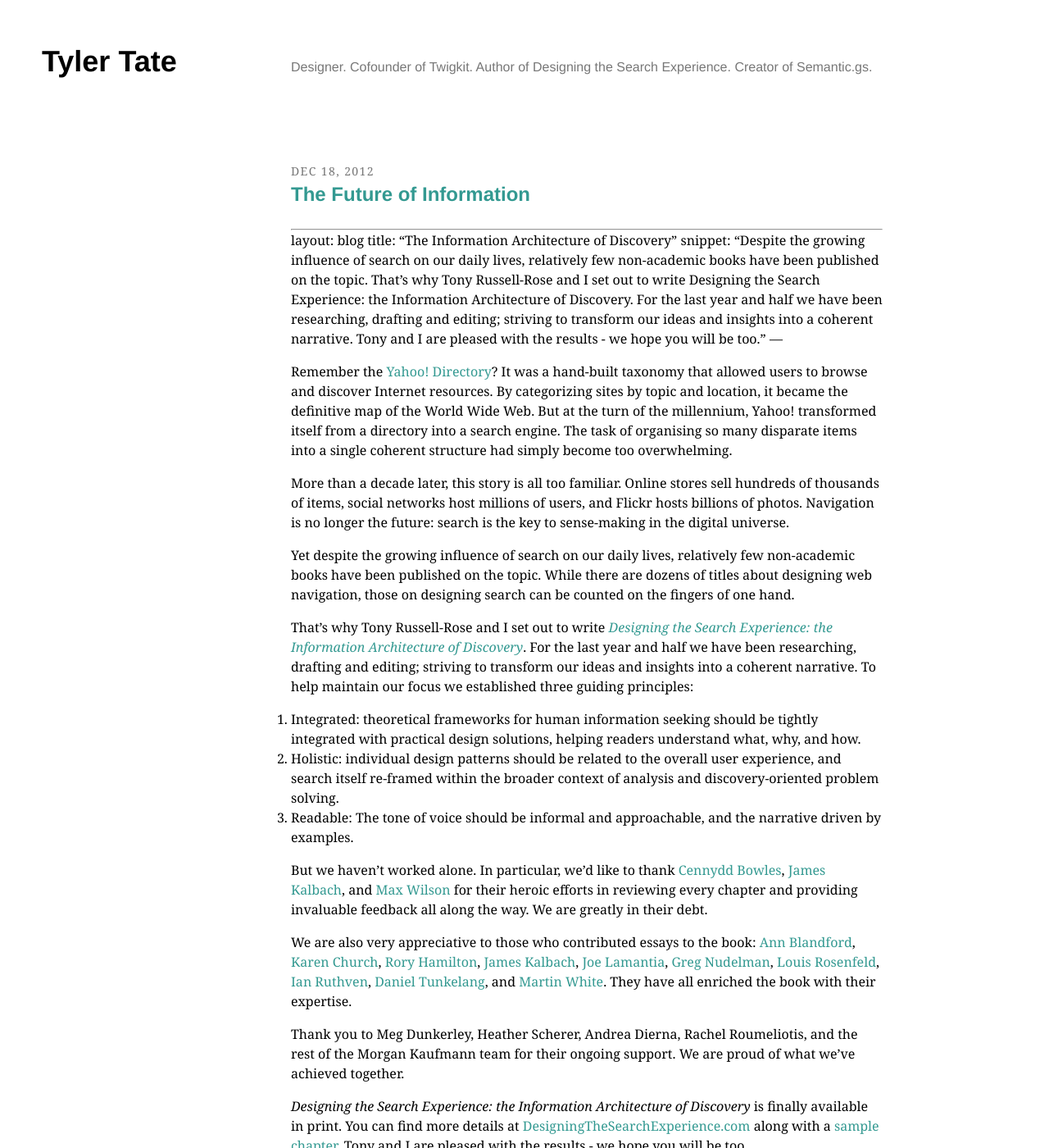
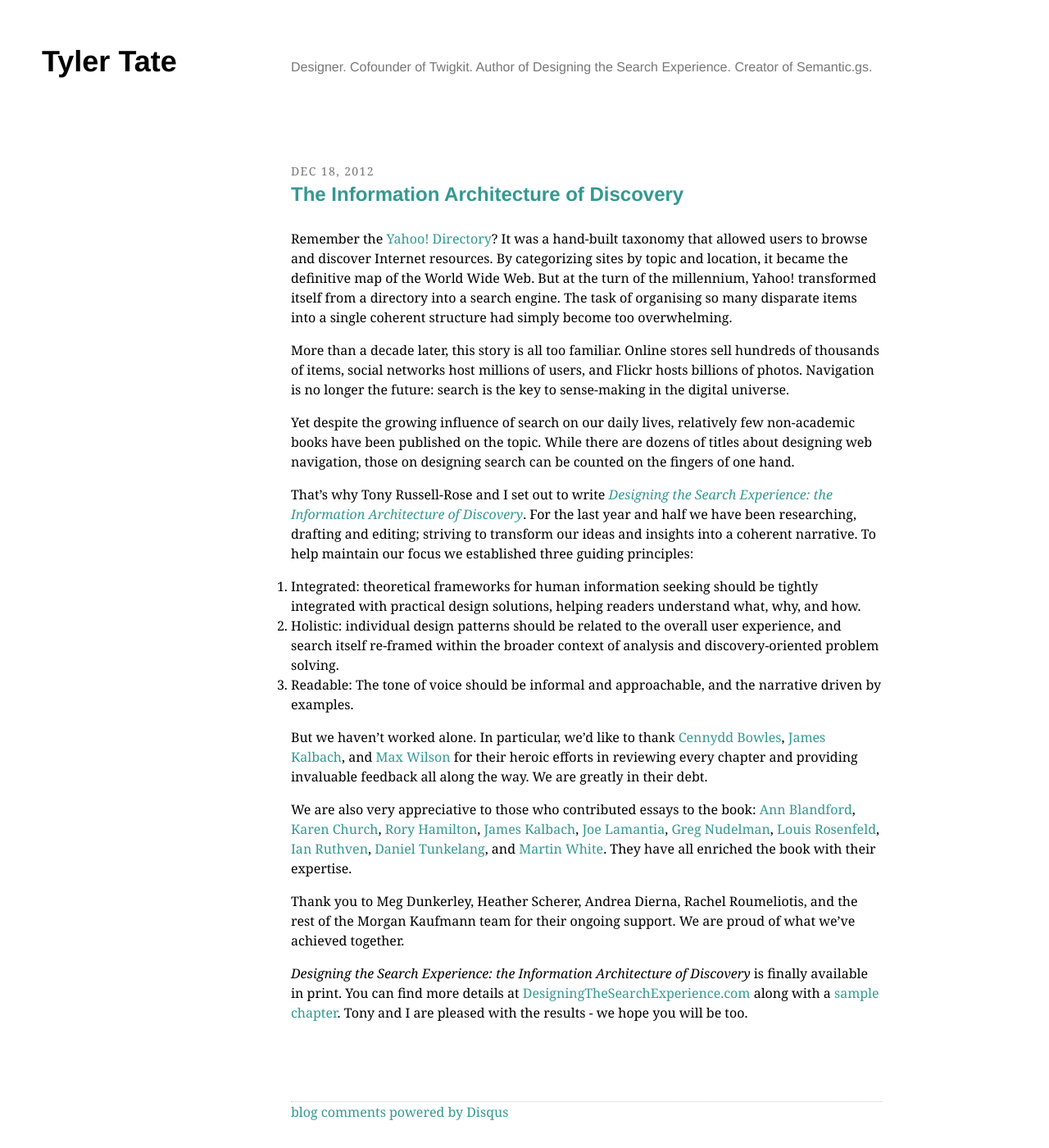
Before and after one commit to SeriouslyInc/tylertate, a Jekyll site: the page built from blog/_posts/2012-12-18-information-architecture-of-discovery.markdown, in a window 1280 px wide and 1400 px high. Shown: the whole window at 82% size. Built offline with Jekyll 4.4.1, drawn with Linux system fonts in a browser that asks for light colours; comment, search, counter and statistics services are not loaded; some of the changed text lies outside the part shown.

Commit message:
Book blog post.

```diff
--- a/blog/_posts/2012-12-18-information-architecture-of-discovery.markdown
+++ b/blog/_posts/2012-12-18-information-architecture-of-discovery.markdown
@@ -1,11 +1,3 @@
----
-layout: blog
-title: "The Future of Information"
-publisher: BCS IRSG Informer
-originalurl: http://irsg.bcs.org/informer/2012/11/the-future-of-information/
-snippet: "Web pages are dead. The future of information—and how people interact with it—is undergoing a profound metamorphosis. Our eulogy must begin long before web pages were conceived. Before the Internet, there was the written word; the book was the preeminent artefact for disseminating and assimilating information."
----
-
 ---
 layout: blog
 title: "The Information Architecture of Discovery"
```
